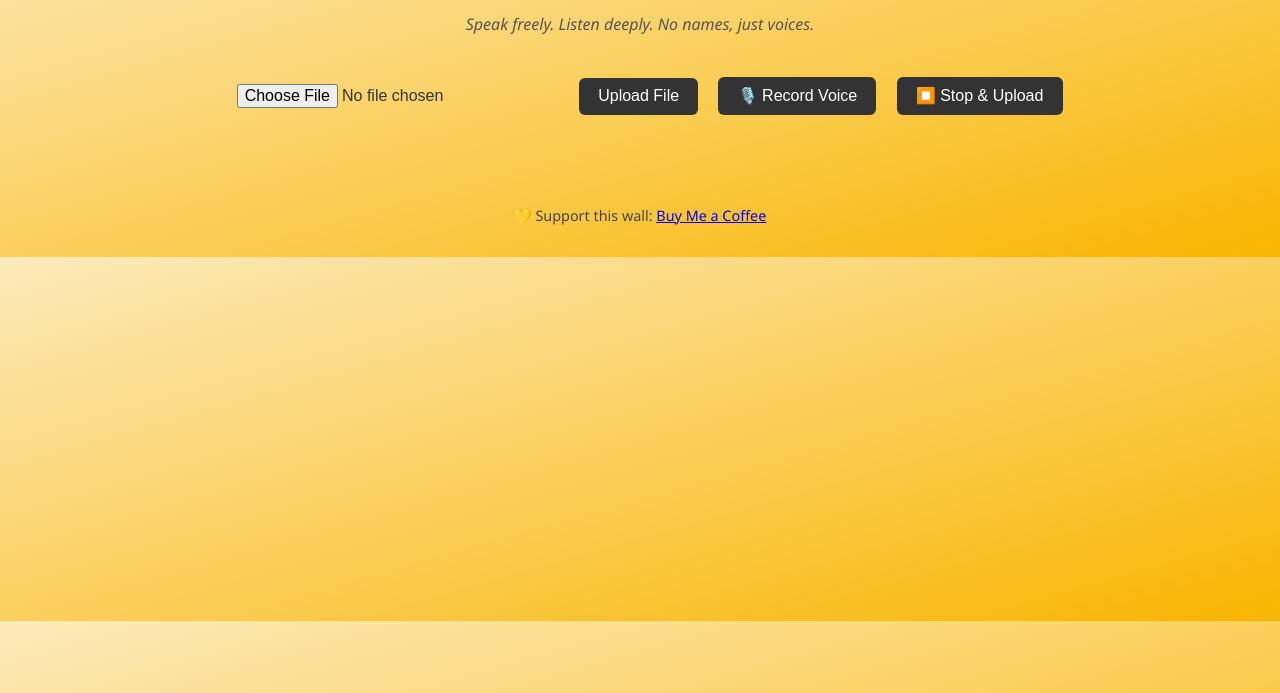
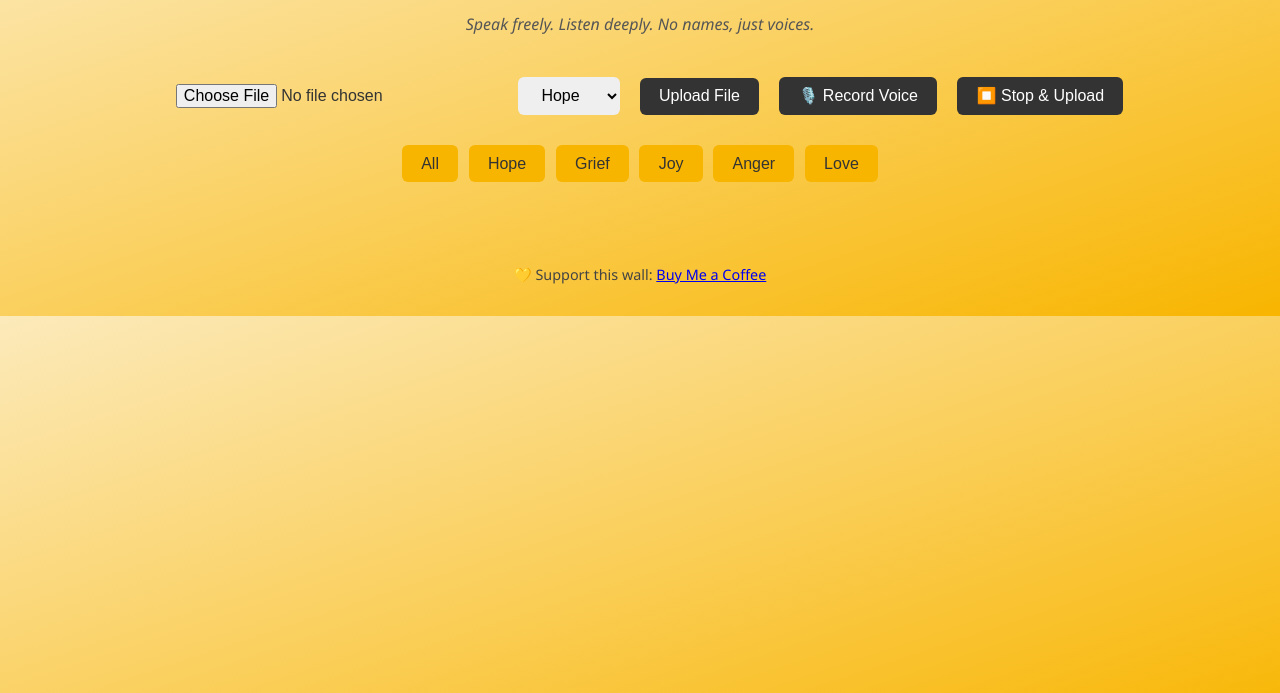
Before and after one commit to craigyyboii95/voice-wall, a plain HTML site: page index.html in a window 1280 px wide. Shown: the part 107-800 px from the top of the page. Drawn offline with Linux system fonts and the light colour scheme; no server answers.

Commit message:
Implement category selection and filtering for voices
Added category selection for voice uploads and filtering.

```diff
--- a/index.html
+++ b/index.html
@@ -22,7 +22,7 @@
       color: #555;
       margin-bottom: 2rem;
     }
-    input[type="file"], button {
+    input[type="file"], select, button {
       margin: 0.5rem;
       font-size: 1rem;
       padding: 0.6rem 1.2rem;
@@ -79,6 +79,14 @@
       font-size: 0.9rem;
       color: #444;
     }
+    .filter-buttons {
+      margin-top: 1rem;
+    }
+    .filter-buttons button {
+      margin: 0.2rem;
+      background: #f8b500;
+      color: #333;
+    }
   </style>
 </head>
 <body>
@@ -86,9 +94,25 @@
   <p class="tagline">Speak freely. Listen deeply. No names, just voices.</p>
 
   <input type="file" id="voiceInput" accept="audio/*" />
+  <select id="categorySelect">
+    <option value="Hope">Hope</option>
+    <option value="Grief">Grief</option>
+    <option value="Joy">Joy</option>
+    <option value="Anger">Anger</option>
+    <option value="Love">Love</option>
+  </select>
   <button onclick="uploadVoice()">Upload File</button>
   <button onclick="startRecording()">🎙️ Record Voice</button>
   <button onclick="stopRecording()">⏹️ Stop & Upload</button>
+
+  <div class="filter-buttons">
+    <button onclick="loadVoices()">All</button>
+    <button onclick="loadVoices('Hope')">Hope</button>
+    <button onclick="loadVoices('Grief')">Grief</button>
+    <button onclick="loadVoices('Joy')">Joy</button>
+    <button onclick="loadVoices('Anger')">Anger</button>
+    <button onclick="loadVoices('Love')">Love</button>
+  </div>
 
   <div class="wall" id="voiceWall"></div>
 
@@ -133,8 +157,10 @@
       mediaRecorder.onstop = () => {
         const blob = new Blob(audioChunks, { type: 'audio/webm' });
         const id = Date.now();
+        const category = document.getElementById("categorySelect").value;
         const fileRef = storage.ref("voices/" + id + ".webm");
         fileRef.put(blob).then(() => {
+          db.ref("meta/" + id).set({ category });
           alert("Voice recorded and uploaded!");
           loadVoices();
         });
@@ -145,14 +171,16 @@
       const file = document.getElementById("voiceInput").files[0];
       if (!file) return alert("Please select a voice file.");
       const id = Date.now();
+      const category = document.getElementById("categorySelect").value;
       const fileRef = storage.ref("voices/" + id + "_" + file.name);
       fileRef.put(file).then(() => {
+        db.ref("meta/" + id).set({ category });
         alert("Voice uploaded anonymously!");
         loadVoices();
       });
     }
 
-    function loadVoices() {
+    function loadVoices(filter = null) {
       const wall = document.getElementById("voiceWall");
       wall.innerHTML = "";
       const now = Date.now();
@@ -161,13 +189,19 @@
           const id = item.name.split("_")[0].split(".")[0];
           const timestamp = parseInt(id);
           if (now - timestamp > 7 * 24 * 60 * 60 * 1000) {
-            item.delete(); // Auto-delete after 7 days
+            item.delete();
+            db.ref("meta/" + id).remove();
+            db.ref("comments/" + id).remove();
             return;
           }
+          db.ref("meta/" + id).once("value", snap => {
+            const category = snap.val()?.category || "Uncategorized";
+            if (filter && category !== filter) return;
             item.getDownloadURL().then(url => {
               const box = document.createElement("div");
               box.className = "voice-box";
               box.innerHTML = `
+                <strong>${category}</strong>
                 <audio controls src="${url}"></audio>
                 <div class="comments" id="comments-${id}"></div>
                 <div class="comment-input">
@@ -177,6 +211,7 @@
               `;
               wall.appendChild(box);
               loadComments(id);
+            });
           });
         });
       });
@@ -203,9 +238,3 @@
           container.appendChild(div);
         });
       });
-    }
-
-    window.onload = loadVoices;
-  </script>
-</body>
-</html>
```
Lines whose indentation alone changed are shown as unchanged.
